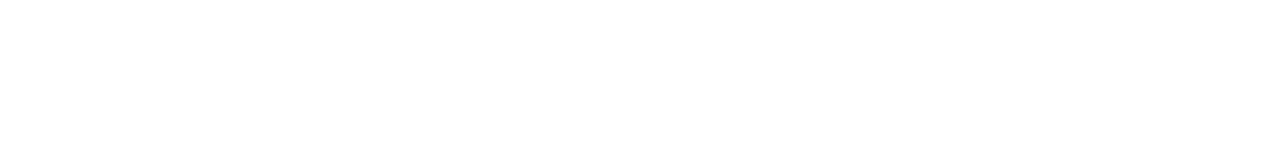
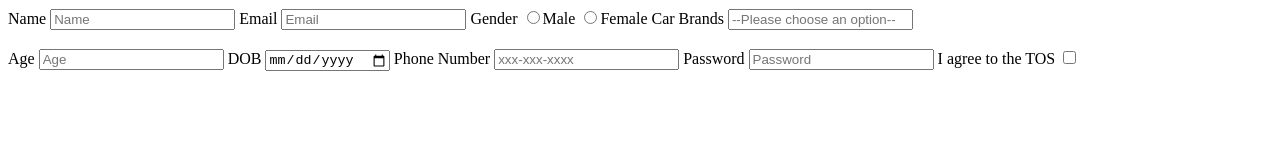
Before and after one commit to acciojob/signup-form-car-Ankur-Kumar-4, a website: page main.html in a window 1280 px wide. Drawn offline with Linux system fonts and the light colour scheme.

Commit message:
created a submission

```diff
--- a/main.html
+++ b/main.html
@@ -7,9 +7,40 @@
 </head>
 
 <body>
-	<!-- the entire body must be written by student -->
-    <script type="text/javascript" src="./script.js">
-</script>
+
+	<form action="api.accio.com" method="post">
+
+    <label for="name">Name</label>
+    <input type="text" placeholder="Name" id="name" required>
+
+    <label for="email">Email</label>
+    <input type="email" placeholder="Email" id="email" required>
+
+
+    <label for="gender">Gender</label>
+    <input type="radio" name="gender" id="	gender_m"  required>Male
+    <input type="radio" name="gender" id="gender_f" required>Female
+
+    <label for="cars">Car Brands</label>
+    <input type="select" id="cars" placeholder="--Please choose an option--" required>
+    <br>
+    <br>
+
+    <label for="age">Age</label>
+    <input type="number" id="age" placeholder="Age" required>
+
+    <label for="dob">DOB</label>
+    <input type="date" id="dob" required>
+
+    <label for="tel">Phone Number</label>
+    <input type="tel" id="tel" placeholder="xxx-xxx-xxxx">
+
+    <label for="password">Password</label>
+    <input type="tel" id="password" placeholder="Password" required>
+
+    <label for="tos">I agree to the TOS</label>
+    <input type="checkbox" id="tos"  required>
+   </form>
 
 </body>
 
```
